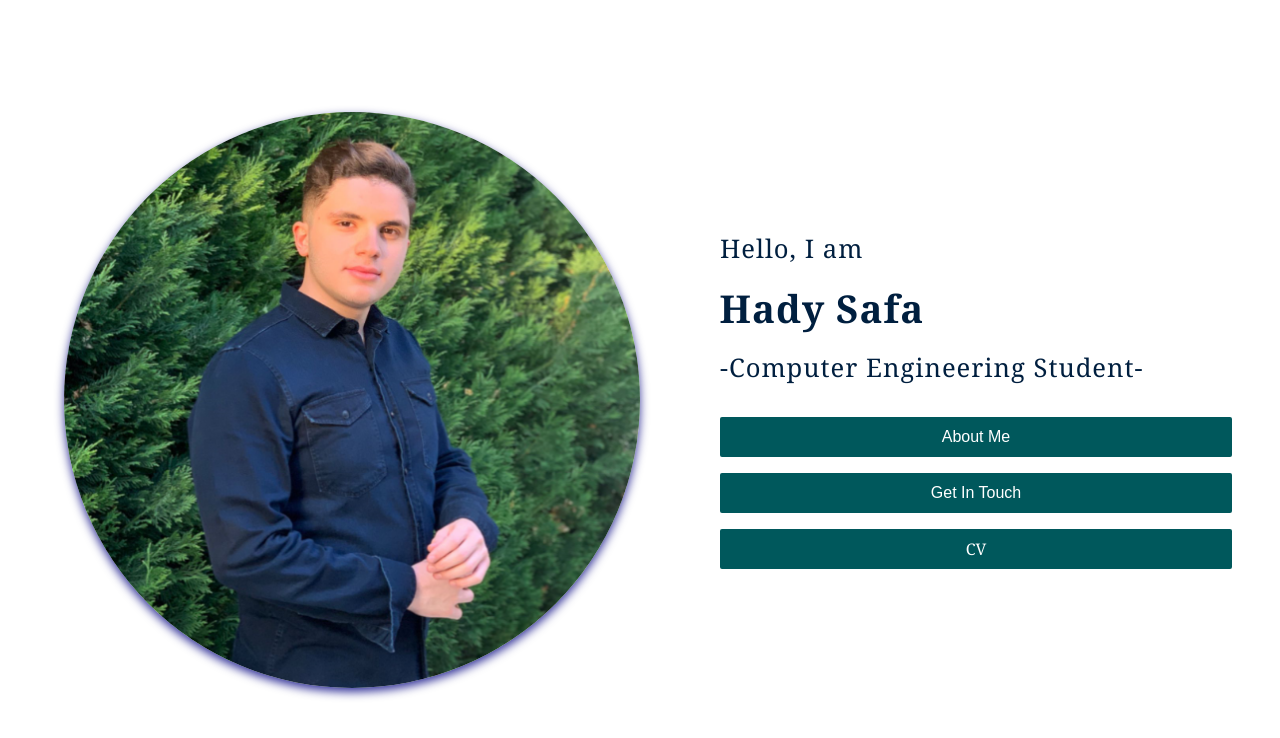
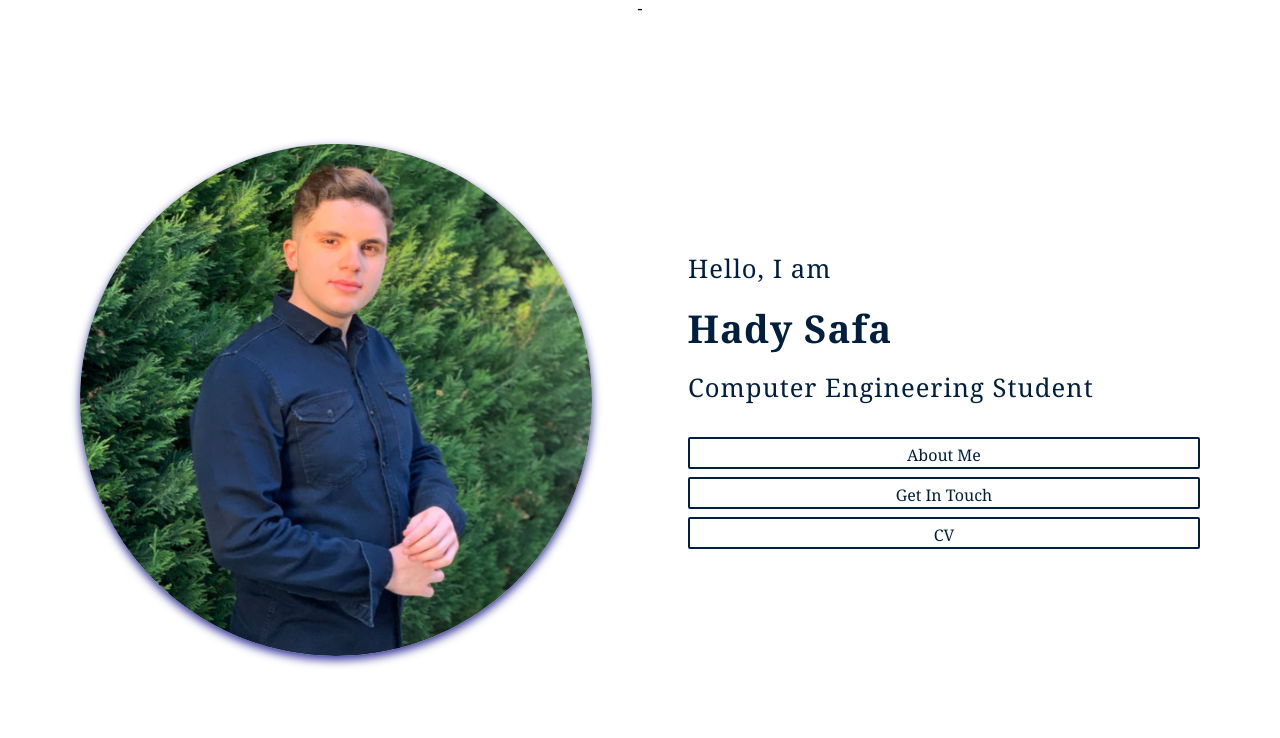
Before and after one commit to HadySafa/Informative-Personal-Website, a React (Vite) app: page / in a window 1280 px wide. Shown: the top 738 px of the page. Built offline with nearby package versions, Linux system fonts and the light colour scheme.

Commit message:
Some changes to the landing page

```diff
--- a/src/Landing-Page/index.jsx
+++ b/src/Landing-Page/index.jsx
@@ -8,6 +8,10 @@ import CV from '../assets/Hady Safa - Computer Engineering Student.pdf'
 function LandingPage() {
 
     const [viewImage,setViewImage] = useState(false)
+    const [width,setWidth] = useState()
+    const [height,setHeight] = useState()
+
+
     const imageDelay = 1000;
 
     useEffect( () => {
@@ -20,8 +24,23 @@ function LandingPage() {
 
     },[])
 
+    useEffect( () => {
+
+        function handlerFunction(e){
+            setWidth(window.innerWidth)
+            setHeight(window.innerHeight)
+        }
+
+        window.addEventListener("resize",handlerFunction)
+
+        return () => window.removeEventListener("resize",handlerFunction)
+
+    },[])
+
     return (
         <section className={styles.page}>
+
+            <div className={styles.absolute}>{width} - {height}</div>
 
             <img src={Picture1} alt='Photo of me' className={`${styles.image} ${viewImage ? styles.visibleImage : styles.hiddenImage}`} />
 
@@ -30,12 +49,12 @@ function LandingPage() {
                 <div className={styles.info}>
                     <p>Hello, I am</p>
                     <h1 className={styles.name}>Hady Safa</h1>
-                    <p>-Computer Engineering Student-</p>
+                    <p>Computer Engineering Student</p>
                 </div>
 
                 <div className={styles.buttons}>
-                    <button className={styles.button}>About Me</button>
-                    <button className={styles.button}>Get In Touch</button>
+                    <a className={styles.button}>About Me</a>
+                    <a className={styles.button}>Get In Touch</a>
                     <a href={CV} target='_blank' className={styles.button}>CV</a>
                 </div>
 
--- a/src/Landing-Page/style.module.css
+++ b/src/Landing-Page/style.module.css
@@ -1,22 +1,37 @@
+:root {
+    --navy: #001F3F;
+    --deepTeal: #00585C;
+    --softWhite: #FFFFFF;
+    --gap: 1rem;
+    --subsectionWidth: 80%;
+    --animationDuration: 2s;
+}
+
+/*Whole Page*/
 .page {
     min-height: 100vh;
     max-height: 100vh;
     width: 100vw;
-    background-color: #FFFFFF;
+    background-color: var(--softWhite);
     display: flex;
     flex-direction: column;
     align-items: center;
     justify-content: space-evenly;
     overflow-x: hidden;
-    padding: 1rem 0;
-    gap:1rem;
+    padding: var(--gap) 0;
+    gap: var(--gap);
 }
 
+/*------------*/
+
+
+/*My Image*/
 .image {
-    width: 80%;
+    width: var(--subsectionWidth);
     aspect-ratio: 1/1;
     border-radius: 50%;
     box-shadow: 0 4px 10px rgba(0, 0, 128, 0.8);
+    object-fit: cover;
 }
 
 .hiddenImage {
@@ -24,11 +39,9 @@
 }
 
 .visibleImage {
-    /*Fade In Left Animation*/
     animation-name: fadeInLeft;
-    animation-duration: 3s;
+    animation-duration: var(--animationDuration);
 }
-
 
 @keyframes fadeInLeft {
     0% {
@@ -42,9 +55,12 @@
     }
 }
 
+/*------------*/
+
+/*Subsection*/
 .mainSection {
-    min-width: 80%;
-    max-width: 80%;
+    min-width: var(--subsectionWidth);
+    max-width: var(--subsectionWidth);
     display: flex;
     flex-direction: column;
     gap: 1rem;
@@ -56,9 +72,8 @@
 }
 
 .visibleSection {
-    /*Fade In Right Animation*/
     animation-name: fadeInRight;
-    animation-duration: 3s;
+    animation-duration: var(--animationDuration);
 }
 
 @keyframes fadeInRight {
@@ -73,24 +88,27 @@
     }
 }
 
+/*------------*/
+
+/*My Info Section*/
 .info {
     width: 100%;
-    color: #001F3F;
+    color: var(--navy);
     letter-spacing: 1px;
     text-align: center;
     display: flex;
     flex-direction: column;
-    gap:1rem;
-    font-size: clamp(1rem,2vw,2rem);
+    gap: var(--gap);
+    font-size: clamp(1rem, 2vw, 2rem);
 }
 
 .name {
     font-weight: bolder;
-    animation: pulse 1.5s linear infinite;
-    animation-delay: 2s;
+    animation: textAnimation 1.5s linear infinite;
+    animation-delay: var(--animationDuration);
 }
 
-@keyframes pulse {
+@keyframes textAnimation {
 
     0%,
     100% {
@@ -100,29 +118,33 @@
     50% {
         transform: scale(1.1);
     }
+
 }
 
+/*------------*/
+
+/*Links Section - Buttons*/
 .buttons {
     display: flex;
     flex-direction: column;
     gap: 0.5rem;
-    width: 80%;
+    width: 100%;
     align-self: center;
 }
 
-.button {
+.button, .button:focus {
     width: 100%;
-    min-height: 5vh;
-    max-height: 5vh;
-    background-color: #00585C;
-    color: #FFFFFF;
-    border: none;
+    min-height: 2rem;
+    max-height: 2rem;
+    background-color:var(--softWhite);
+    color: var(--navy);
+    border: 2px solid var(--navy);
     border-radius: 2px;
     cursor: pointer;
     transition: background-color 0.5s ease, transform 0.5s ease;
     text-decoration: none;
     text-align: center;
-    line-height: 5vh;
+    line-height: 2rem;
 }
 
 .button:hover,
@@ -130,49 +152,46 @@
     background-color: #001F3F;
     transform: scale(1.05);
     box-shadow: 0 4px 10px rgba(0, 0, 128, 0.8);
+    color: #FFFFFF;
+}
+
+/*------------*/
+
+.absolute{
+    position: absolute;
+    top: 0;
 }
 
 
+/*Responsive Design*/
 
-@media (min-width: 500px) {
+@media (min-width: 480px) {
 
-    .image {
-        width: 60%;
+    :root {
+        --subsectionWidth: 60%;
     }
 
 }
 
-@media (min-width: 800px) {
+
+@media (min-width: 700px) {
+
+    :root {
+        --subsectionWidth: 40%;
+    }
 
     .page {
         flex-direction: row;
         align-items: center;
-        justify-content: space-around;
+        justify-content: space-evenly;
     }
 
     .image {
-        width: 45%;
-        margin-left: 5%;
+        width: 50%;
     }
 
-    .mainSection {
-        min-width: 50%;
-        max-width: 50%;
-        gap: 2rem;
-    }
 
-    .info {
-        width: 80%;
-        text-align: start;
-        margin-left: 10%;
-        white-space: wrap;
-    }
-
-    .button{
-        font-size: 100%;
-    }
-
-    @keyframes pulse {
+    @keyframes textAnimation {
         0% {
             transform: translate(0);
         }
@@ -194,8 +213,27 @@
         }
     }
 
-    .buttons {
-        gap:1rem;
+
+}
+
+
+@media (min-width: 1000px) {
+
+    :root {
+        --subsectionWidth: 40%;
+    }
+
+    .image {
+        width: 40%;
+    }
+
+    .mainSection{
+        gap: 2rem;
+    }
+
+    .info {
+        text-align: start;
+        white-space: wrap;
     }
 
 }
```
